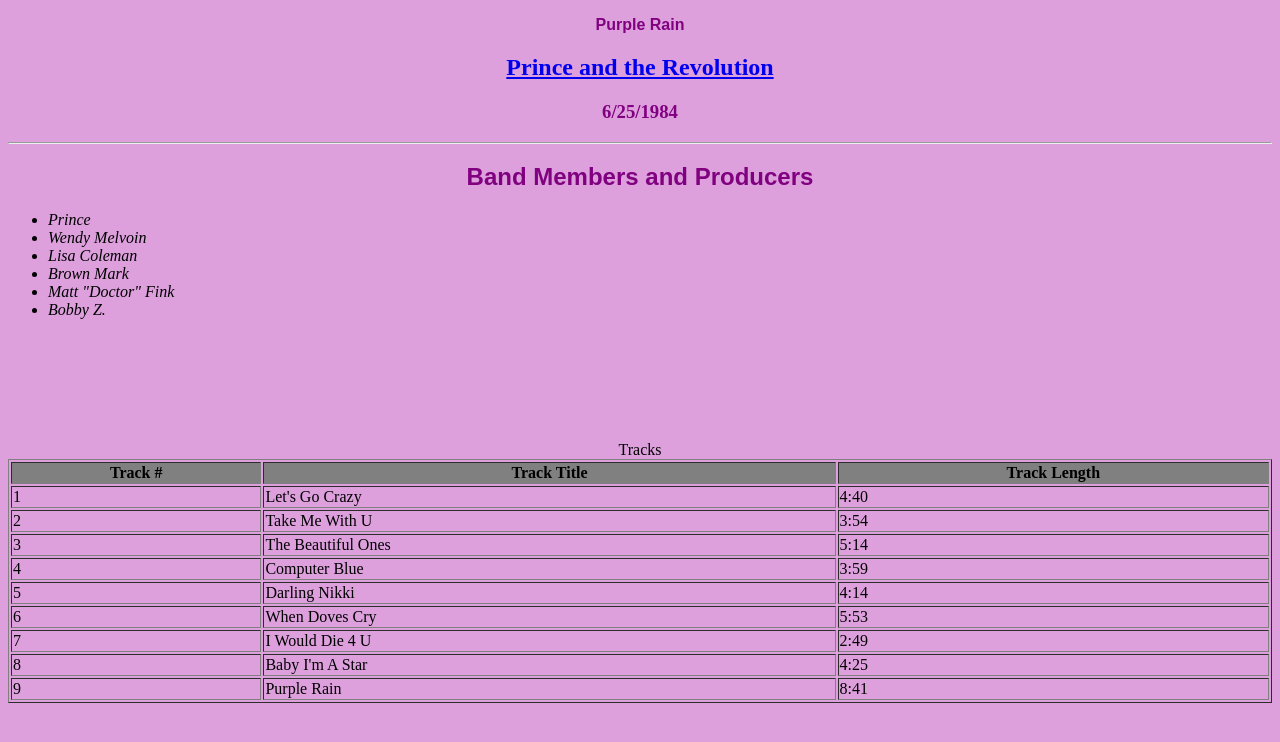
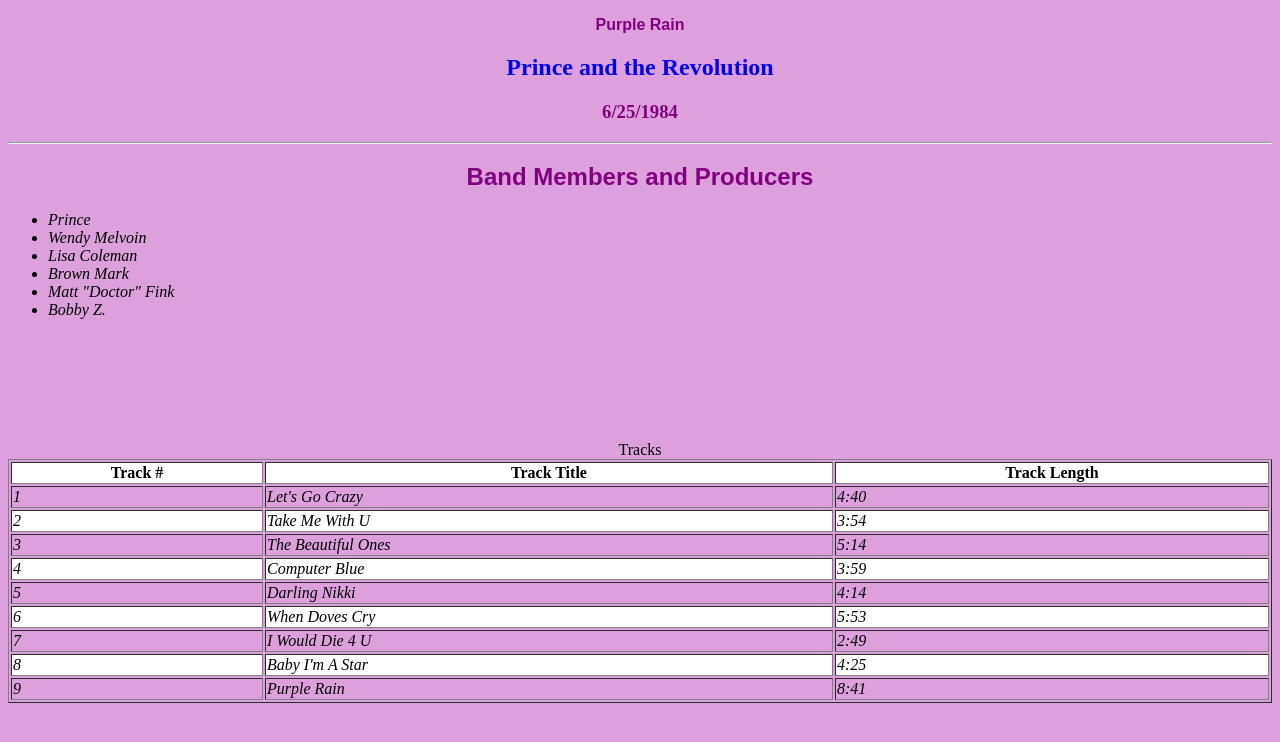
Before and after one commit to sillyrabbit2269/I-Can-Do-All-Things, a plain HTML site: page FavoriteAlbum.html in a window 1280 px wide. Drawn offline with Linux system fonts and the light colour scheme.

Commit message:
Add files via upload

```diff
--- a/FavoriteAlbum.html
+++ b/FavoriteAlbum.html
@@ -49,56 +49,56 @@
         <table>
             <table border="1" width="100%">
             <caption>Tracks</caption>
-            <tr bgcolor="gray">
+            <tr bgcolor="White">
                     <th>Track #</th>
                     <th>Track Title</th>
                     <th>Track Length</th>
                 </tr>
                 <tbody>
                     <tr>
-                        <td>1</td>
-                        <td>Let's Go Crazy</td>
-                        <td>4:40</td>
+                        <td><i>1</i></td>
+                        <td><i>Let's Go Crazy</i></td>
+                        <td><i>4:40</i></td>
+                    </tr>
+                    <tr bgcolor="White">
+                        <td><i>2</i></td>
+                        <td><i>Take Me With U</i></td>
+                        <td><i>3:54</i></td>
                     </tr>
                     <tr>
-                        <td>2</td>
-                        <td>Take Me With U</td>
-                        <td>3:54</td>
+                        <td><i>3</i></td>
+                        <td><i>The Beautiful Ones</i></td>
+                        <td><i>5:14</i></td>
+                    </tr>
+                    <tr bgcolor="White">
+                        <td><i>4</i></td>
+                        <td><i>Computer Blue</i></td>
+                        <td><i>3:59</i></td>
                     </tr>
                     <tr>
-                        <td>3</td>
-                        <td>The Beautiful Ones</td>
-                        <td>5:14</td>
+                        <td><i>5</i></td>
+                        <td><i>Darling Nikki</i></td>
+                        <td><i>4:14</i></td>
+                    </tr>
+                    <tr bgcolor="White">
+                        <td><i>6</i></td>
+                        <td><i>When Doves Cry</i></td>
+                        <td><i>5:53</i></td>
                     </tr>
                     <tr>
-                        <td>4</td>
-                        <td>Computer Blue</td>
-                        <td>3:59</td>
+                        <td><i>7</td>
+                        <td><i>I Would Die 4 U</td>
+                        <td><i>2:49</td>
+                    </tr>
+                    <tr bgcolor="White">
+                        <td><i>8</i></td>
+                        <td><i>Baby I'm A Star</i></td>
+                        <td><i>4:25</i></td>
                     </tr>
                     <tr>
-                        <td>5</td>
-                        <td>Darling Nikki</td>
-                        <td>4:14</td>
-                    </tr>
-                    <tr>
-                        <td>6</td>
-                        <td>When Doves Cry</td>
-                        <td>5:53</td>
-                    </tr>
-                    <tr>
-                        <td>7</td>
-                        <td>I Would Die 4 U</td>
-                        <td>2:49</td>
-                    </tr>
-                    <tr>
-                        <td>8</td>
-                        <td>Baby I'm A Star</td>
-                        <td>4:25</td>
-                    </tr>
-                    <tr>
-                        <td>9</td>
-                        <td>Purple Rain</td>
-                        <td>8:41</td>
+                        <td><i>9</i></td>
+                        <td><i>Purple Rain</i></td>
+                        <td><i>8:41</i></td>
                     </tr>
                 </tbody>
             </table>
--- a/albumStyles.css
+++ b/albumStyles.css
@@ -7,3 +7,10 @@ h3 {
 h1 {
     font-family: "Times New Roman", Times, serif;
 }
+a {
+    text-decoration: none;
+}
+a:hover {
+text-decoration: underline;
+color: orange;
+}
```
